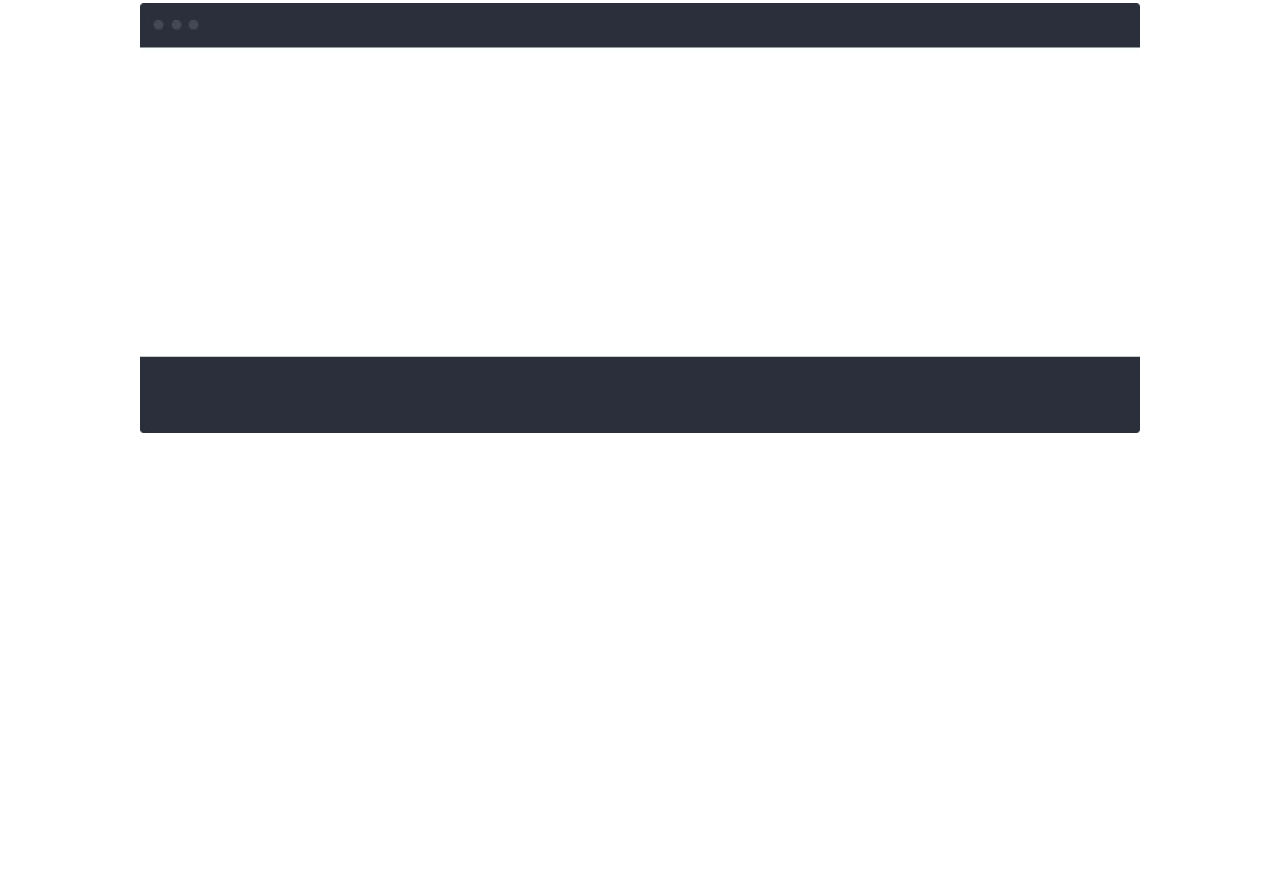
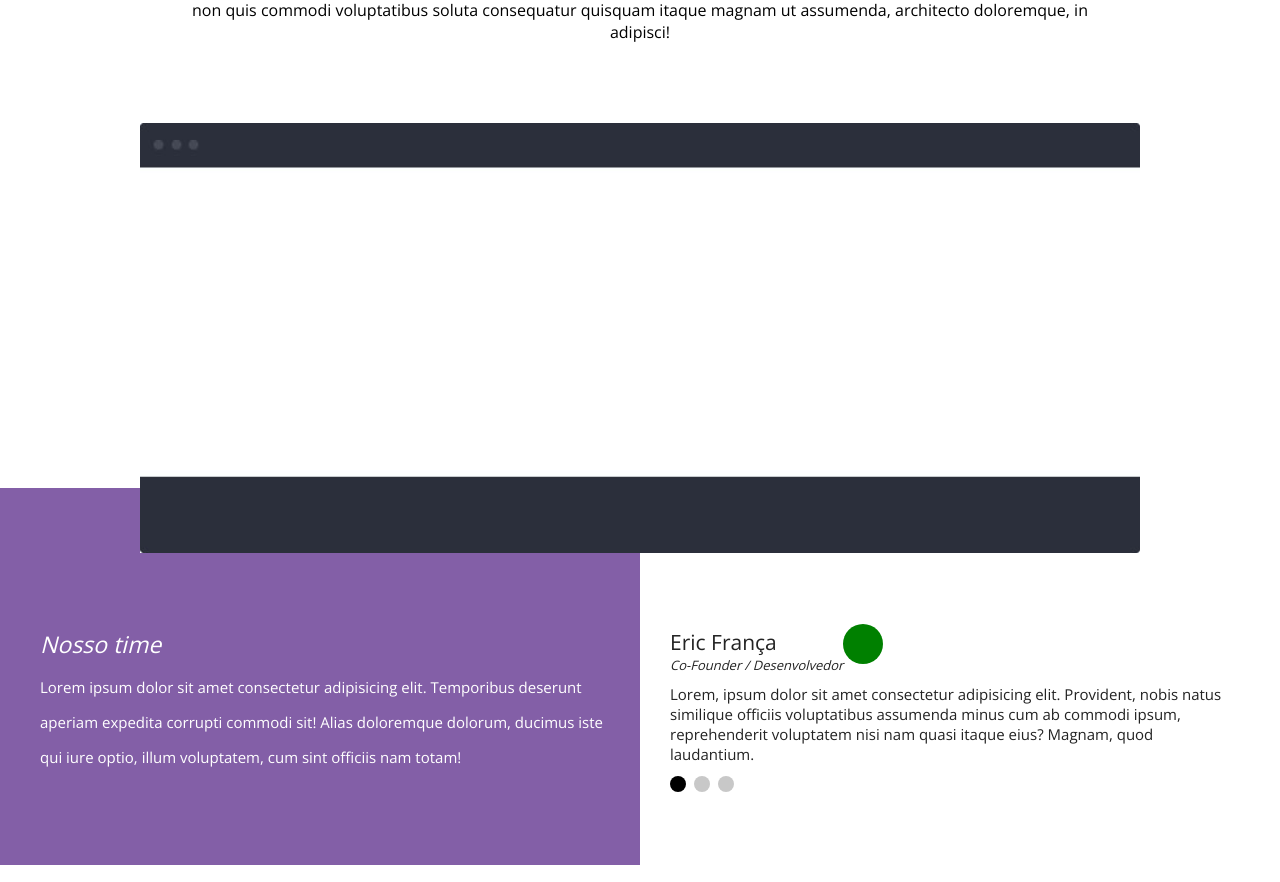
Before and after one commit to EricFranca96/webmaster-front-end, a plain HTML site: page projetos/projeto_03/index.html in a window 1280 px wide. Shown: the part 1360-2242 px from the top of the page. Before the commit the page ends 1798 px from the top, so only its background shows below. Drawn offline with nearby package versions, Linux system fonts and the light colour scheme.

Commit message:
Projeto #3 - Preparando Slider

```diff
--- a/projetos/projeto_03/css/style.css
+++ b/projetos/projeto_03/css/style.css
@@ -22,6 +22,7 @@ body {
 header {
     width: 100%;
     height: 90vh;
+    min-height: 800px;
     padding: 40px 2%;
     /* max-height: 700px; */
     background-size: cover;
@@ -129,6 +130,7 @@ section.sessao1 {
 
 section.sessao1 .container {
     max-width: 1000px;
+    height: calc(100% + 30px);
 }
 
 .texto-sessao1 {
@@ -181,7 +183,7 @@ section.sessao1 .container {
     width: 50%;
     position: relative;
     top: -30px;
-    height: 430px;
+    height: 100%;
     background-image: url(../imagens/device.png);
     background-repeat: no-repeat;
     background-size: 100% 100%;
@@ -210,11 +212,116 @@ section.sessao1 .container {
 }
 
 .sessao2 img {
+    position: relative;
+    top: 70px;
     width: 100%;
-    margin-top: 40px;
+    margin-top: 10px;
 }
 
-@media screen and(max-width:830px) {
+.sessao3{
+    width: 100%;
+}
+.part1{
+    color: white;
+    float: left;
+    width: 50%;
+    padding: 140px 0px 90px 0px;
+    background: #835FA7;
+}
+
+.wraper-part1{
+    max-width: 600px;
+    float: right;
+    padding-right: 30px;
+}
+
+.part1 h2 {
+    font-weight: 300;
+    font-style: italic;
+    font-size: 23px;
+}
+
+.part1 p {
+    font-size: 15px;
+    line-height: 35px;
+    margin-top: 10px;
+}
+
+.part2{
+    float: left;
+    width: 50%;
+    padding: 140px 0px 90px 0px;
+    background: white;
+}
+
+.sobre-autor{
+    float: left;
+    max-width: 600px;
+    padding-left: 30px;
+}
+
+.titulo-autor{
+    float: left;
+    width: 100%;
+}
+
+.wraper-titulo-autor{
+    float: left;
+}
+
+.titulo-autor h2{
+    color: #232323;
+    font-weight: 400;
+    font-size: 21px;
+    padding-right: 20px;
+}
+
+.titulo-autor p {
+    font-size: 13px;
+    color: #232323;
+    font-style: italic;
+    font-weight: 300;
+}
+
+.titulo-autor .img-autor{
+    float: left;
+    width: 40px;
+    height: 40px;
+    position: relative;
+    top: -4px;
+    border-radius: 20px;
+    background: green;
+}
+
+.texto-autor{
+    float: left;
+    width: 100%;
+    margin-top: 10px;
+}
+
+.texto-autor p{
+    color: #232323;
+    font-size: 15px;
+}
+
+.slider-bullets{
+    width: 100%;
+    float: left;
+    padding-left: 30px;
+    margin-top: 12px;
+}
+
+.slider-bullets span{
+    width: 16px;
+    height: 16px;
+    float: left;
+    margin-right: 8px;
+    cursor: pointer;
+    border-radius: 8px;
+    background-color: rgb(200,200,200);
+}
+
+@media screen and (max-width:830px) {
     .chamada1 {
         max-width: none;
         width: 100%;
--- a/projetos/projeto_03/index.html
+++ b/projetos/projeto_03/index.html
@@ -72,9 +72,50 @@
     <section class="sessao2">
         <div class="container">
             <h2>Desenvolvido de pessoas para pessoas</h2>
-            <p>Lorem ipsum dolor sit amet consectetur adipisicing elit. Reprehenderit aliquam distinctio maiores, dolore harum delectus alias optio placeat temporibus ut ducimus expedita veniam nobis obcaecati nam inventore rem nulla perspiciatis. Lorem ipsum dolor sit amet consectetur adipisicing elit. Eos, ipsum. Aut impedit, ipsum dignissimos sequi non quis commodi voluptatibus soluta consequatur quisquam itaque magnam ut assumenda, architecto doloremque, in adipisci!</p>
+            <p>Lorem ipsum dolor sit amet consectetur adipisicing elit. Reprehenderit aliquam distinctio maiores, dolore
+                harum delectus alias optio placeat temporibus ut ducimus expedita veniam nobis obcaecati nam inventore
+                rem nulla perspiciatis. Lorem ipsum dolor sit amet consectetur adipisicing elit. Eos, ipsum. Aut
+                impedit, ipsum dignissimos sequi non quis commodi voluptatibus soluta consequatur quisquam itaque magnam
+                ut assumenda, architecto doloremque, in adipisci!</p>
             <img src="imagens/mockup.jpg">
     </section><!--sessao2-->
+
+    <section class="sessao3">
+
+        <div class="part1">
+            <div class="wraper-part1">
+                <h2>Nosso time</h2>
+                <p>Lorem ipsum dolor sit amet consectetur adipisicing elit. Temporibus deserunt aperiam expedita
+                    corrupti
+                    commodi sit! Alias doloremque dolorum, ducimus iste qui iure optio, illum voluptatem, cum sint
+                    officiis
+                    nam totam!</p>
+            </div><!--wraper-part1-->
+        </div><!--part1-->
+
+        <div class="part2">
+            <div class="sobre-autor">
+                <div class=titulo-autor>
+                    <div class="wraper-titulo-autor">
+                        <h2>Eric França</h2>
+                        <p>Co-Founder / Desenvolvedor</p>
+                    </div><!--wraper-titulo-autor-->
+                    <div class="img-autor"></div>
+                </div><!--titulo-autor-->
+                <div class="texto-autor">
+                    <p>Lorem, ipsum dolor sit amet consectetur adipisicing elit. Provident, nobis natus similique
+                        officiis voluptatibus assumenda minus cum ab commodi ipsum, reprehenderit voluptatem nisi nam
+                        quasi itaque eius? Magnam, quod laudantium.</p>
+                </div><!--texto-autor-->
+            </div><!--sobre-autor-->
+            <div class="slider-bullets">
+                <span style="background-color: black;"></span>
+                <span></span>
+                <span></span>
+            </div><!--slider-bullets-->
+        </div><!--part2-->
+
+    </section><!--sessao3-->
 </body>
 
 </html>
```
